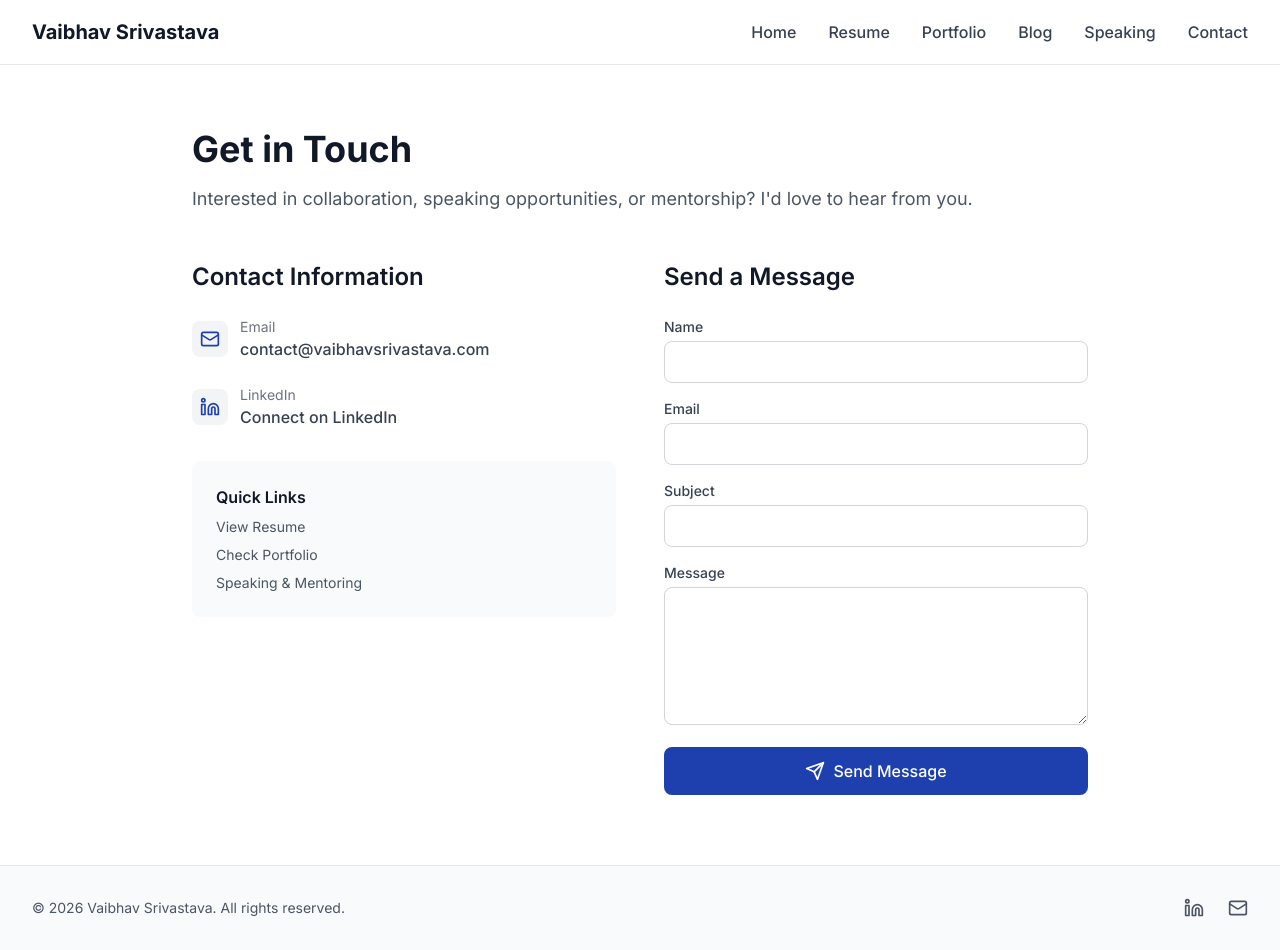
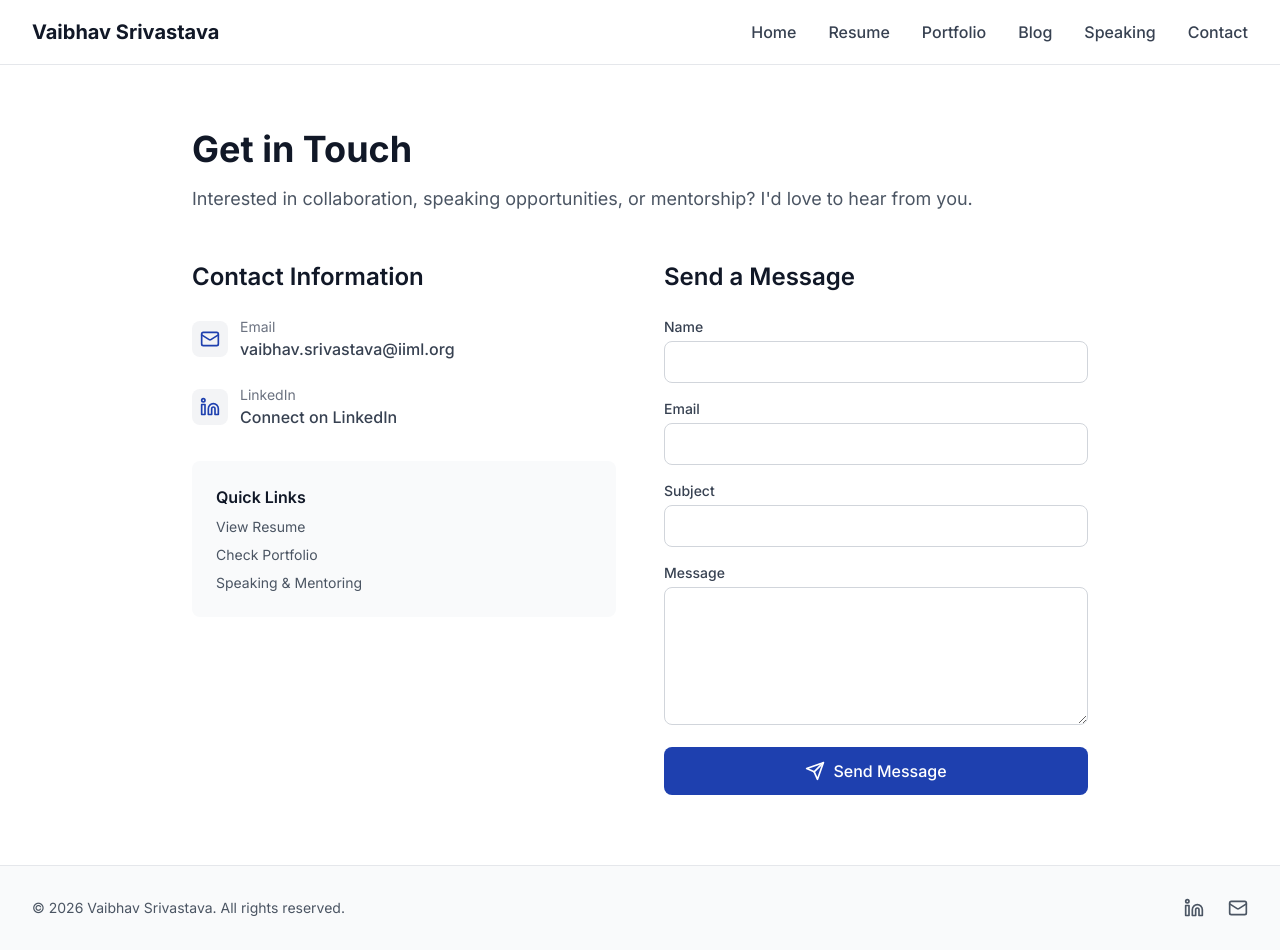
Before and after one commit to VaibhavSrivastava-777/vaibhavsrivastava, a Next.js app: page /contact in a window 1280 px wide. Built offline with nearby package versions, Linux system fonts and the light colour scheme.

Commit message:
Update email address to vaibhav.srivastava@iiml.org

```diff
--- a/app/contact/page.tsx
+++ b/app/contact/page.tsx
@@ -51,7 +51,7 @@ export default function ContactPage() {
             <h2 className="text-2xl font-semibold mb-6 text-gray-900">Contact Information</h2>
             <div className="space-y-6">
               <a
-                href="mailto:contact@vaibhavsrivastava.com"
+                href="mailto:vaibhav.srivastava@iiml.org"
                 className="flex items-center gap-3 text-gray-700 hover:text-primary transition-colors"
               >
                 <div className="p-2 bg-gray-100 rounded-lg">
@@ -59,7 +59,7 @@ export default function ContactPage() {
                 </div>
                 <div>
                   <p className="text-sm text-gray-500">Email</p>
-                  <p className="font-medium">contact@vaibhavsrivastava.com</p>
+                  <p className="font-medium">vaibhav.srivastava@iiml.org</p>
                 </div>
               </a>
 
--- a/components/Footer.tsx
+++ b/components/Footer.tsx
@@ -20,7 +20,7 @@ export default function Footer() {
               <Linkedin size={20} />
             </a>
             <a
-              href="mailto:contact@vaibhavsrivastava.com"
+              href="mailto:vaibhav.srivastava@iiml.org"
               className="text-gray-600 hover:text-primary transition-colors"
               aria-label="Email"
             >
```
